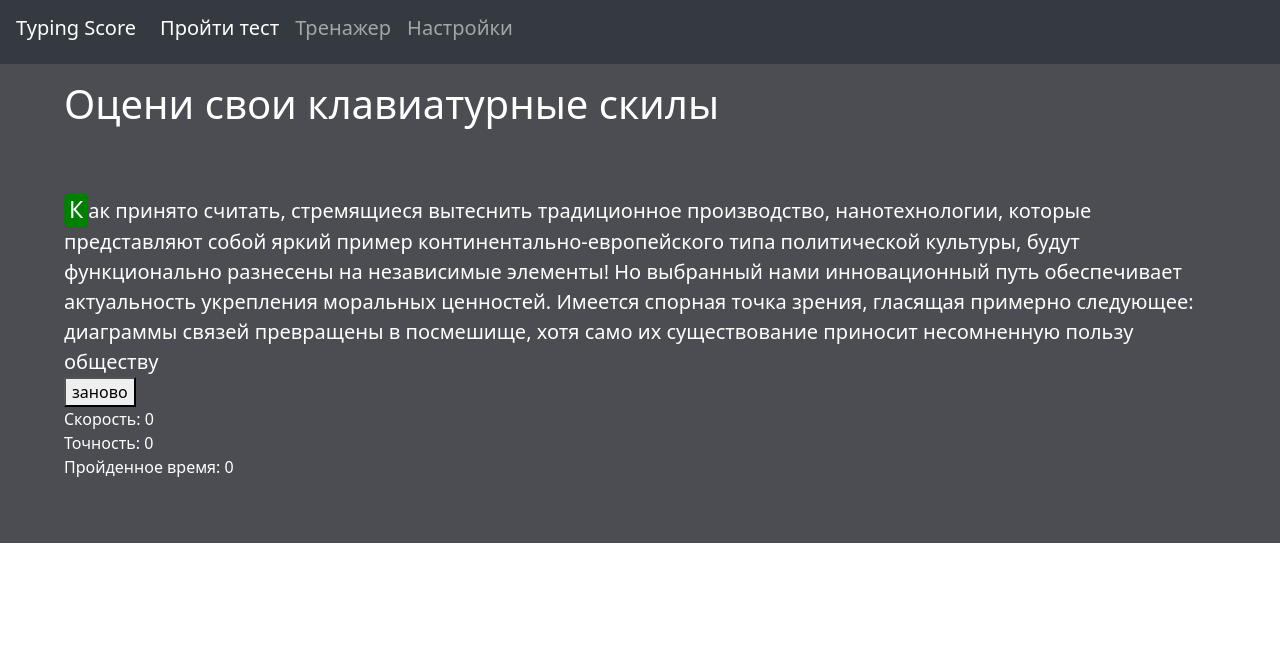
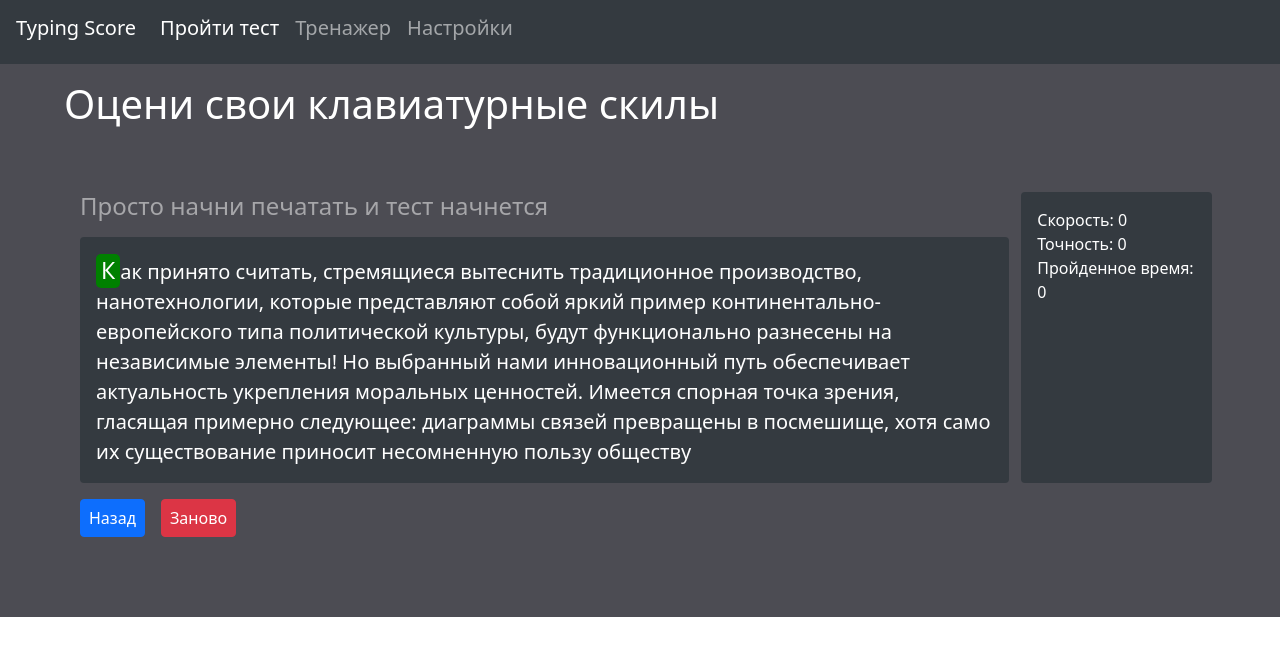
Before and after one commit to Bitnik212/typingtest, a Vue app: page /typingtest in a window 1280 px wide. Both pictures are taken after a click on the button "Далее". Shown: the top 656 px of the page. Built offline with nearby package versions, Linux system fonts and the light colour scheme.

Commit message:
сделал кнопку назад

```diff
--- a/src/views/components/TypingTest/Test.vue
+++ b/src/views/components/TypingTest/Test.vue
@@ -1,21 +1,28 @@
 <template>
-  <div>
-    <div>
-      <SelectChar :string="string" :selectChar="nowStep" :uncorrectChar="uncorrectChar" />
-      <!-- <button v-on:click="prevStep()">Назад</button> -->
-      <button v-on:click="stopTest()">заново</button>
-      <!-- <button v-on:click="startTest()">начать</button> -->
-    </div>
-    <div>
-      <div>
-        <span>Скорость: {{typingSpeed}}</span>
+  <div class="container-fluid">
+    <div class="row">
+      <div class="col-10">
+        <h4 class="text-white-50 mb-3">Просто начни печатать и тест начнется</h4>
+        <SelectChar class="rounded text-wrap bg-dark p-3" :string="string" :selectChar="nowStep" :uncorrectChar="uncorrectChar" />
       </div>
-      <div>
-        <span>Точность: {{typingAccuracy}}</span>
+      <div class="col-2 p-3 rounded text-wrap bg-dark border-radius-5">
+        <div class="fs-1 fw-bold">
+          Скорость: {{typingSpeed}}
+        </div>
+        <div>
+          <span>Точность: {{typingAccuracy}}</span>
+        </div>
+        <div>
+          <span>Пройденное время: {{testTime}}</span>
+        </div>
       </div>
-      <div>
-        <span>Пройденное время: {{testTime}}</span>
+      <div class="my-3 ">
+        <button v-on:click="PrevStep()" class="btn btn-primary px-2 mr-2">Назад</button>
+        <button v-on:click="stopTest()" class="btn btn-danger px-2 mx-2 ">Заново</button>
       </div>
+
+
+
     </div>
   </div>
 </template>
@@ -36,7 +43,7 @@ export default {
     return {
         nowKey: undefined,
         nowStep: 0,
-        oldStep: 0,
+        // oldStep: 0,
         uncorrectChar: false,
         exeptionKeyWord: ["Shift", "Control", "Escape", "GroupNext"],
         intervalID: undefined,
@@ -51,7 +58,16 @@ export default {
   methods: {
       NextStep () {
         this.$emit("nextStep", this.tempStep++)
-        console.info(this.tempStep)
+      },
+      PrevStep () {
+        this.$emit('prevStep', this.tempStep--)
+      },
+      finalTest () {
+        this.$emit('testResult', {
+          "accuracy": this.typingAccuracy,
+          "speed": this.typingSpeed
+        })
+        this.NextStep()
       },
       handleKeyPress (e) {
         let key = e.key
@@ -68,11 +84,10 @@ export default {
               this.uncorrectedCharsCount++
               this.uncorrectChar = true
           }
-
         }
       },
       compareChar(char) {
-          if (this.nowStep <= this.string.length ){
+          if (this.nowStep < this.string.length-1 ){
             let correctchar = this.string[this.nowStep]
             if (correctchar == char) {
                 return true
@@ -81,7 +96,8 @@ export default {
             }
           } else {
             // здесь будет что-то про конец теста
-              console.info("(((((((")
+              // console.info("Конец теста!!")
+              this.finalTest()
           }
 
       },
--- a/src/views/components/trainer/Typing.vue
+++ b/src/views/components/trainer/Typing.vue
@@ -1,10 +1,11 @@
 <template>
   <div class="">
     <!-- <h3>страница</h3> -->
-    <SelectChar :string="string" :selectChar="nowStep" :uncorrectChar="!uncorrectChar" />
+    <SelectChar class="rounded text-wrap bg-dark p-3" :string="string" :selectChar="nowStep" :uncorrectChar="!uncorrectChar" />
     <!-- <button v-on:click="prevStep()">Назад</button> -->
     <div class="my-2">
-      <button v-on:click="clearStep()" class="btn btn-secondary px-2">Начать сначала</button>
+      <button v-on:click="PrevStep()" class="btn btn-primary px-2 mr-2">Назад</button>
+      <button v-on:click="clearStep()" class="btn btn-danger px-2 mx-2">Занаво</button>
     </div>
   </div>
 </template>
@@ -28,18 +29,20 @@ export default {
     }
   },
   methods: {
-
+      PrevStep () {
+        this.$emit('prevStep', this.tempStep--)
+      },
       handleKeyPress (e) {
           let key = e.key
         this.nowKey = key
-        console.info("key = ", key)
+        // console.info("key = ", key)
         if (this.compareChar(key)) {
             this.uncorrectChar = true
             this.nowStep++
         } else {
             this.uncorrectChar = false
         }
-        console.info("nowStep = ", this.nowStep)
+        // console.info("nowStep = ", this.nowStep)
       },
       compareChar(char) {
           if (this.nowStep <= this.string.length ){
```
